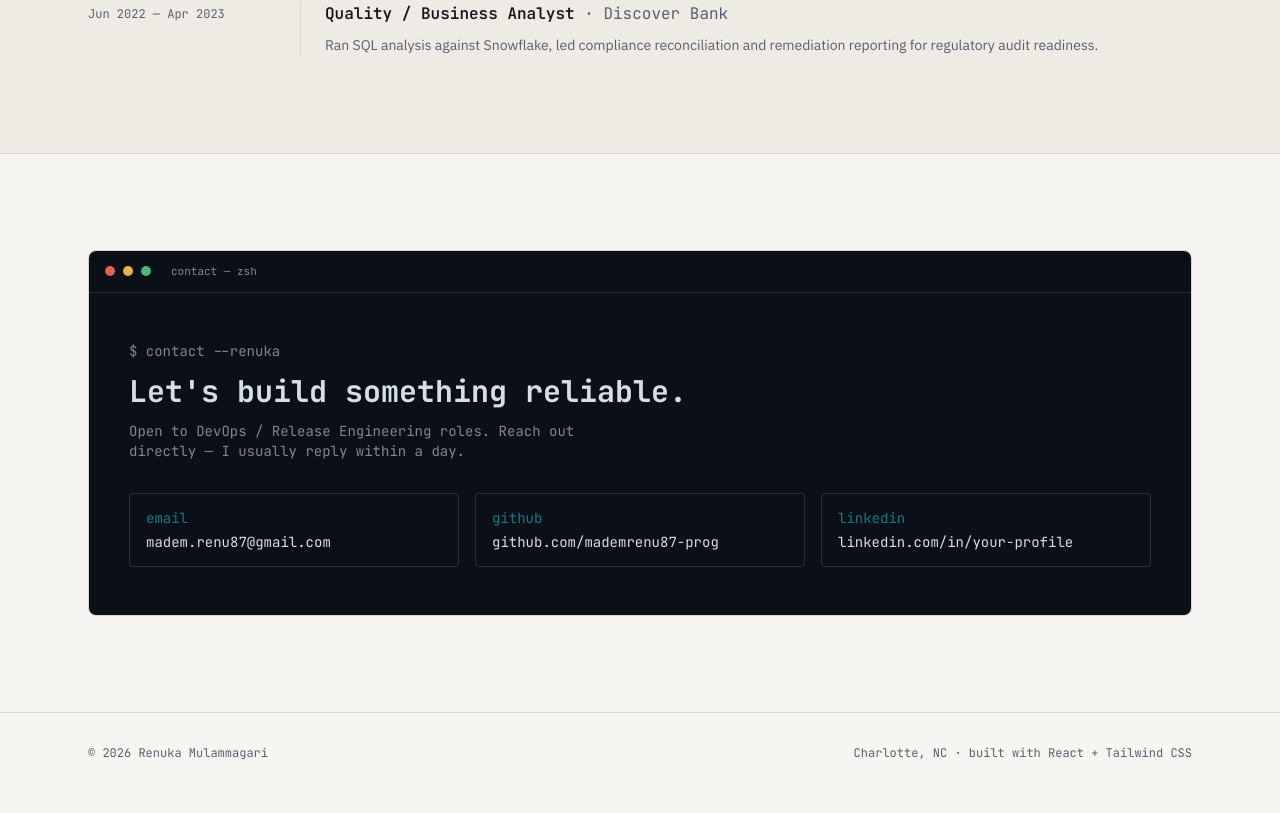
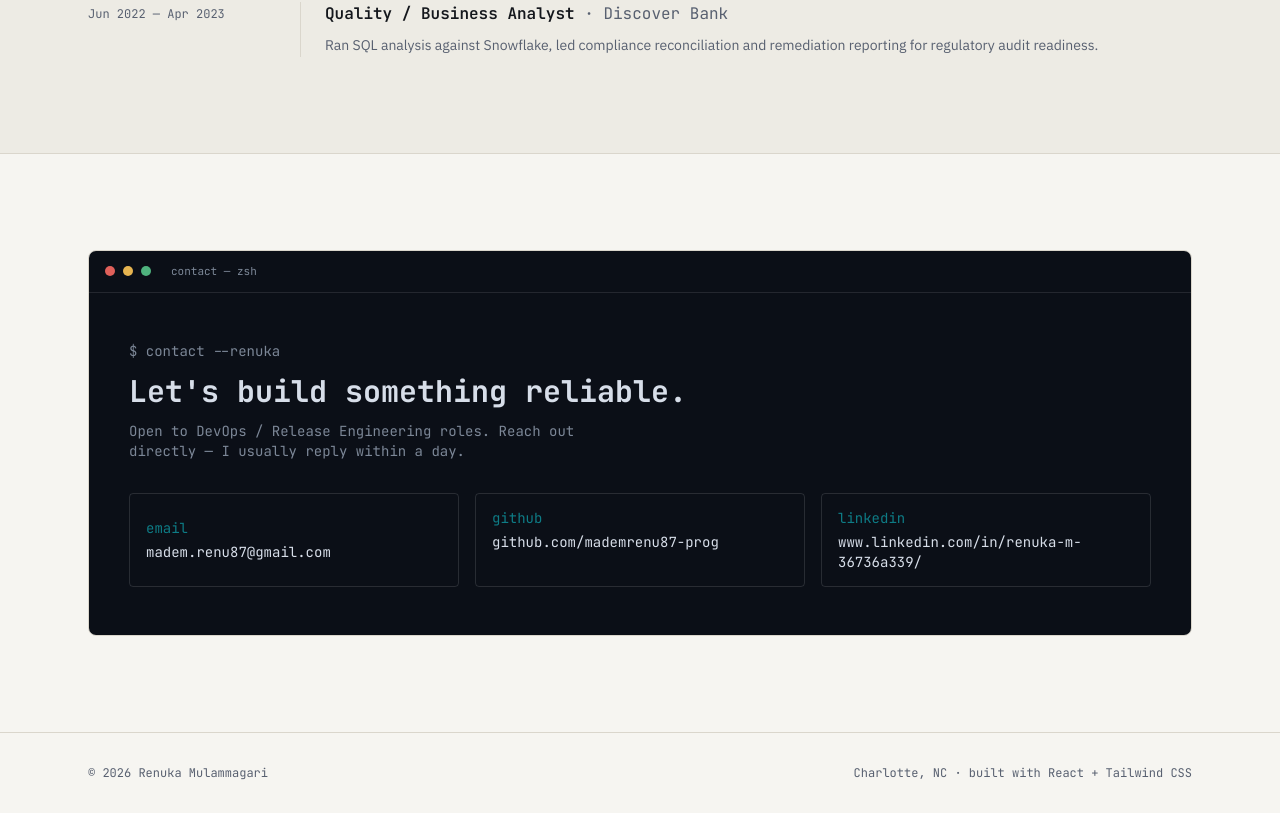
Before and after one commit to mademrenu87-prog/Portfolio, a React (Vite) app in the folder Portfolio/: page / in a window 1280 px wide. Shown: the part 3122-3935 px from the top of the page. Built offline with nearby package versions, Linux system fonts and the light colour scheme.

Commit message:
Update site.ts

```diff
--- a/Portfolio/src/content/site.ts
+++ b/Portfolio/src/content/site.ts
@@ -12,7 +12,7 @@ export const site = {
     "4+ years leading enterprise release engineering, CI/CD automation, and production reliability for mission-critical systems in regulated financial-services environments.",
   email: "madem.renu87@gmail.com",
   github: "https://github.com/mademrenu87-prog", // TODO: replace with your GitHub profile/repo URL
-  linkedin: "https://linkedin.com/in/your-profile", // TODO: replace with your LinkedIn URL
+  linkedin: "https://www.linkedin.com/in/renuka-m-36736a339/",
 };
 
 export const terminalFocus = [
```
